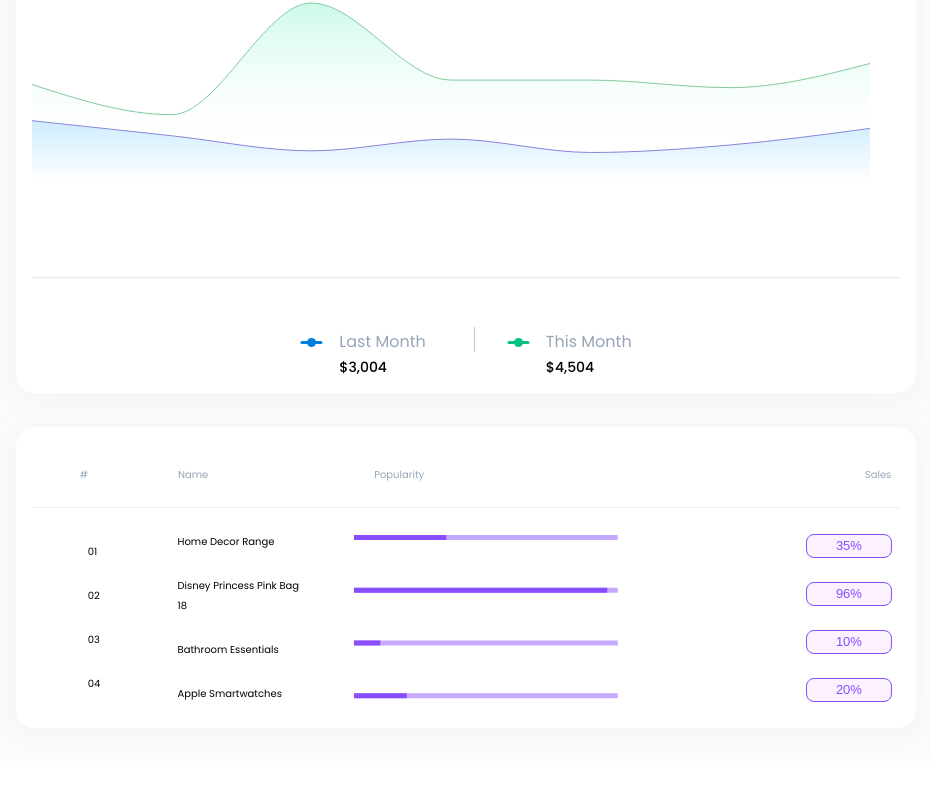
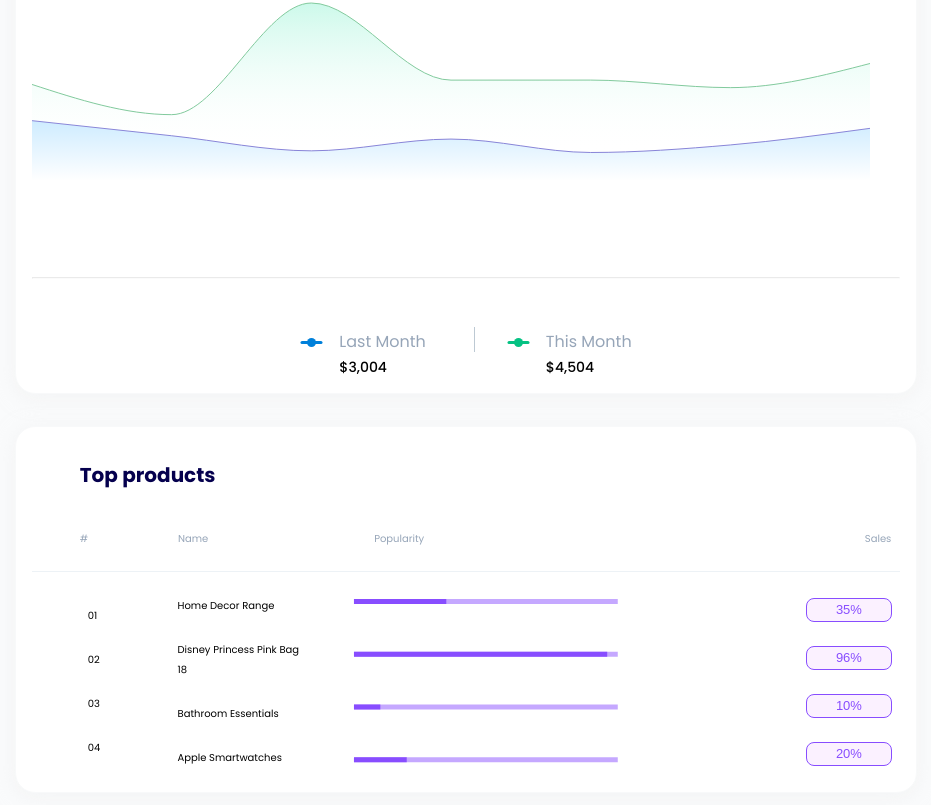
Before and after one commit to ryanoliveiragit/Dashboard, a React (Vite) app: page / in a window 1280 px wide. Shown: the part 1504-2309 px from the top of the page, without its empty margins (334-1265 px from the left). Before the commit the page ends 2265 px from the top, so only its background shows below. Built offline with nearby package versions, Linux system fonts and the light colour scheme.

Commit message:
ajust/title's

```diff
--- a/src/components/deashboard/graphics/verticalComposed.tsx
+++ b/src/components/deashboard/graphics/verticalComposed.tsx
@@ -49,6 +49,7 @@ export const VerticalComposed = () => {
   return (
     <ContainerVerticalComposed>
       <TableContainer>
+        <h1>Top products</h1>
         <TableRow className="header">
           <TableCell className="id">
             <ul>
--- a/src/components/deashboard/styles.ts
+++ b/src/components/deashboard/styles.ts
@@ -190,8 +190,7 @@ export const ContainerSales = styled.div`
     gap: 8px;
     background-color: blue;
     @media (max-width: 1550px) {
-
-  }
+    }
   }
   img {
     width: 40px;
@@ -202,7 +201,7 @@ export const ContainerSales = styled.div`
     font-weight: 600;
     line-height: 32px;
     @media (max-width: 1550px) {
-        font-size: 1rem;
+      font-size: 1rem;
     }
   }
   span {
@@ -211,7 +210,7 @@ export const ContainerSales = styled.div`
     line-height: 24px;
     color: ${(props) => props.theme["grey200"]};
     @media (max-width: 1550px) {
-        font-size: .75rem;
+      font-size: 0.75rem;
     }
   }
   p {
@@ -220,7 +219,7 @@ export const ContainerSales = styled.div`
     line-height: 15px;
     color: ${(props) => props.theme["blue50"]};
     @media (max-width: 1550px) {
-        font-size: .60rem;
+      font-size: 0.6rem;
     }
   }
 `;
@@ -402,6 +401,14 @@ export const ContainerIcons = styled.div`
 export const TableContainer = styled.div`
   border-collapse: collapse;
   margin: 1rem;
+  h1 {
+    padding: 1rem 3rem;
+    font-size: 20px;
+    font-style: normal;
+    font-weight: 600;
+    color: var(--primary-dark-shade, #05004e);
+    line-height: 32px;
+  }
   .header {
     color: #96a5b8;
     padding: 2rem 0rem;
@@ -452,9 +459,9 @@ export const TableCell = styled.div`
     }
     @media (max-width: 1550px) {
       li {
-      font-size: 10px;
+        font-size: 10px;
+      }
     }
-  }
   }
   width: 100%;
   align-items: center;
@@ -463,7 +470,6 @@ export const TableCell = styled.div`
   justify-content: center;
   display: flex;
   flex-direction: column;
-
 `;
 export const ButtonSales = styled.button`
   width: 86.589px;
```
